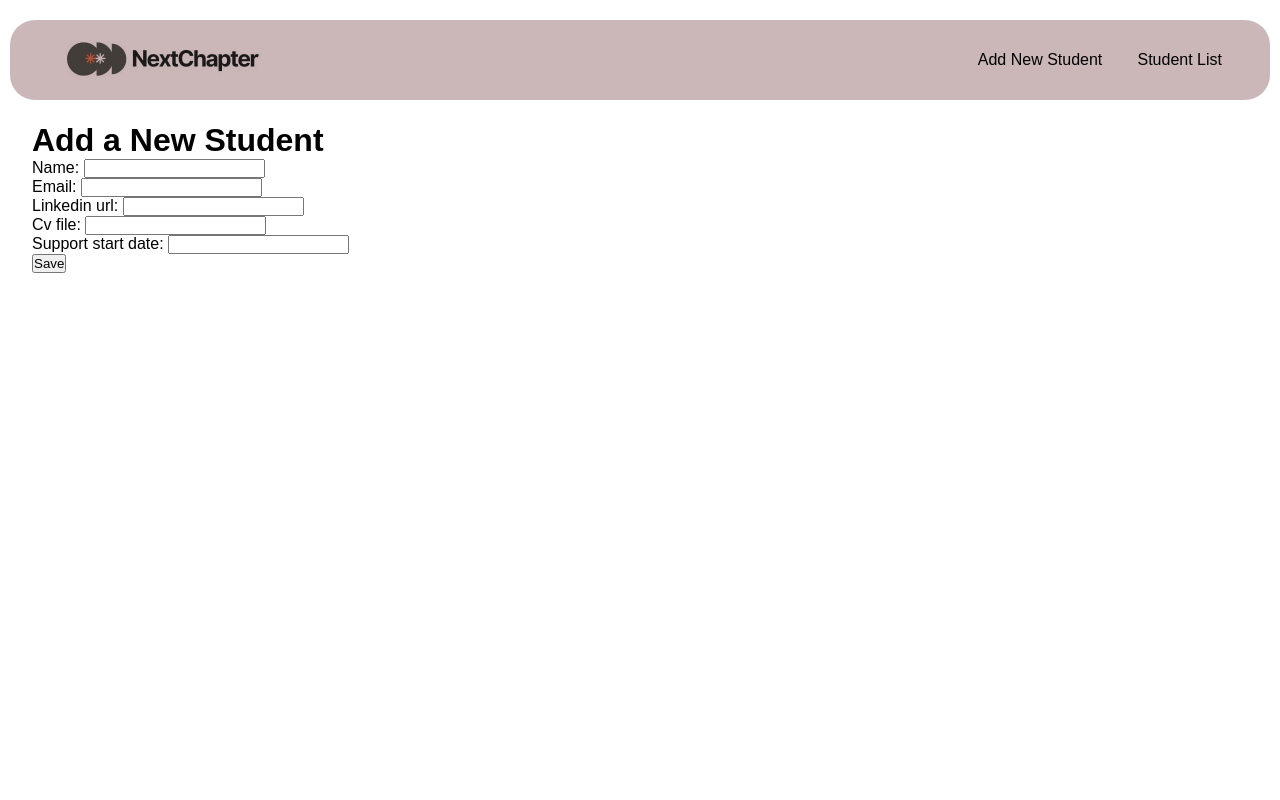
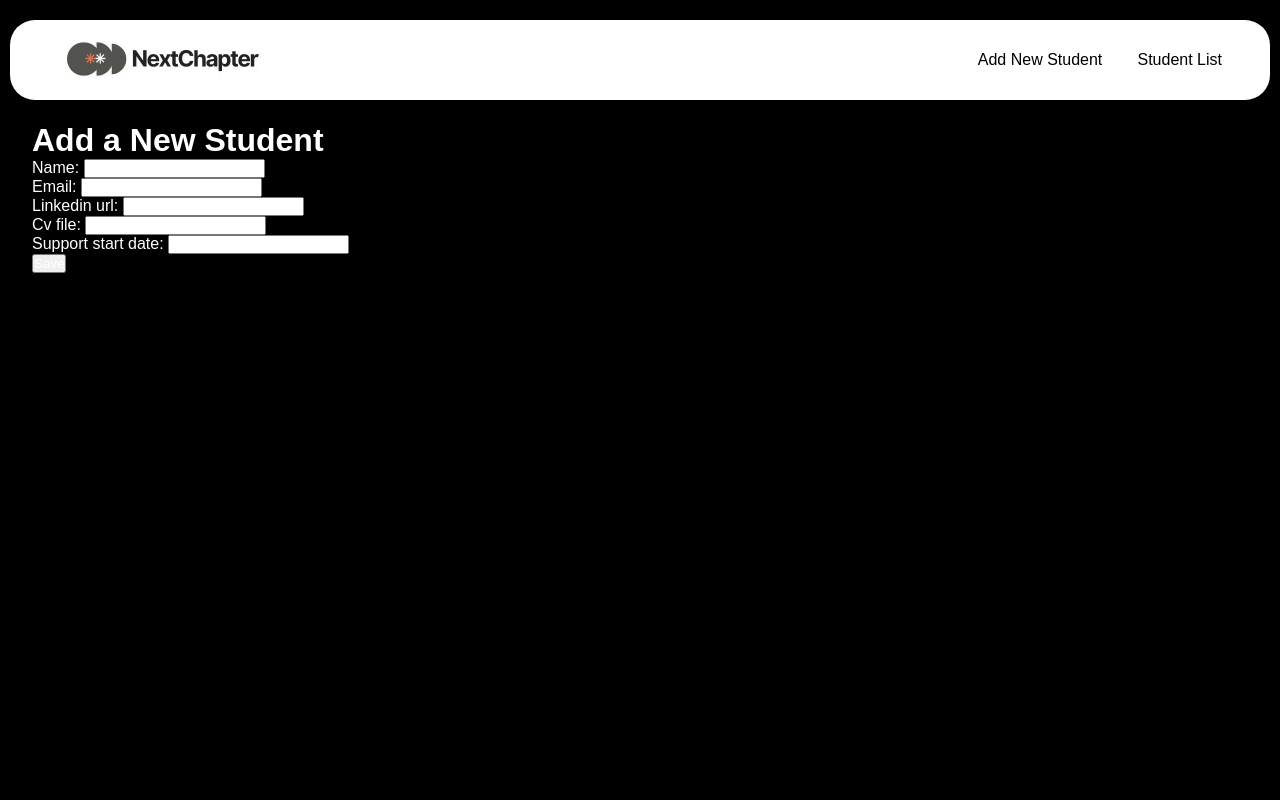
Before and after one commit to zahralmosawi/NextChapter, a Django app: page /tracker/add-student/ in a window 1280 px wide. Run offline with Django 5.2, Linux system fonts and the light colour scheme; a user stored in the database is signed in; tables that the repository leaves empty hold one stand-in row (values such as "Sample post").

Commit message:
changed the color

```diff
--- a/main_app/static/base.css
+++ b/main_app/static/base.css
@@ -2,11 +2,13 @@
     margin: 0;
     padding: 0;
     box-sizing: border-box;
+    color: white;
 }
 
 body {
     font-family: Arial, sans-serif;
     padding-top: 80px;
+    background-color: #000000;
 }
 
 .header {
@@ -14,7 +16,7 @@
     top: 20px;
     left: 10px;
     right: 10px;
-    background: rgb(203, 183, 183);
+    background: rgb(255, 255, 255);
     padding: 1rem 2rem;
     border-radius: 25px;
     display: flex;
@@ -60,6 +62,7 @@
     border-radius: 4px;
     cursor: pointer;
     font-size: 16px;
+    color: #000000;
 }
 
 .logout-form button:hover {
```
